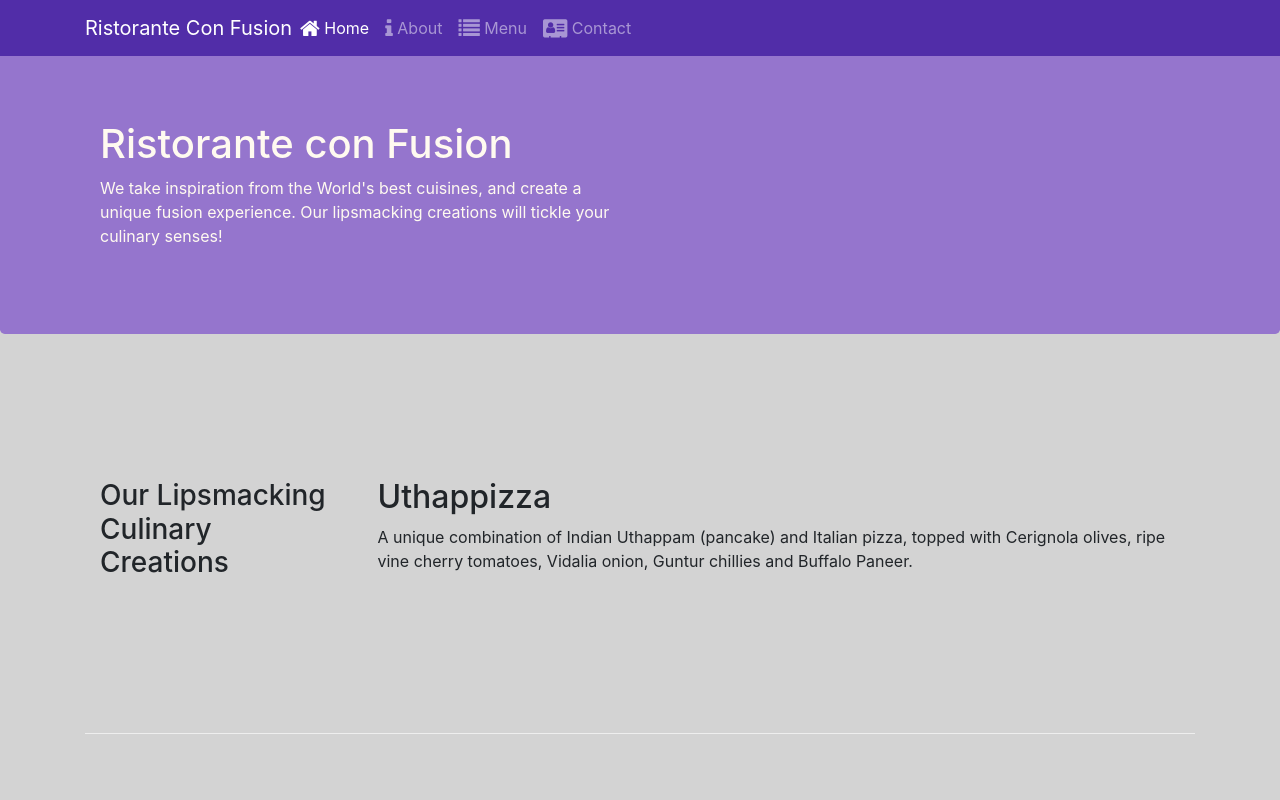
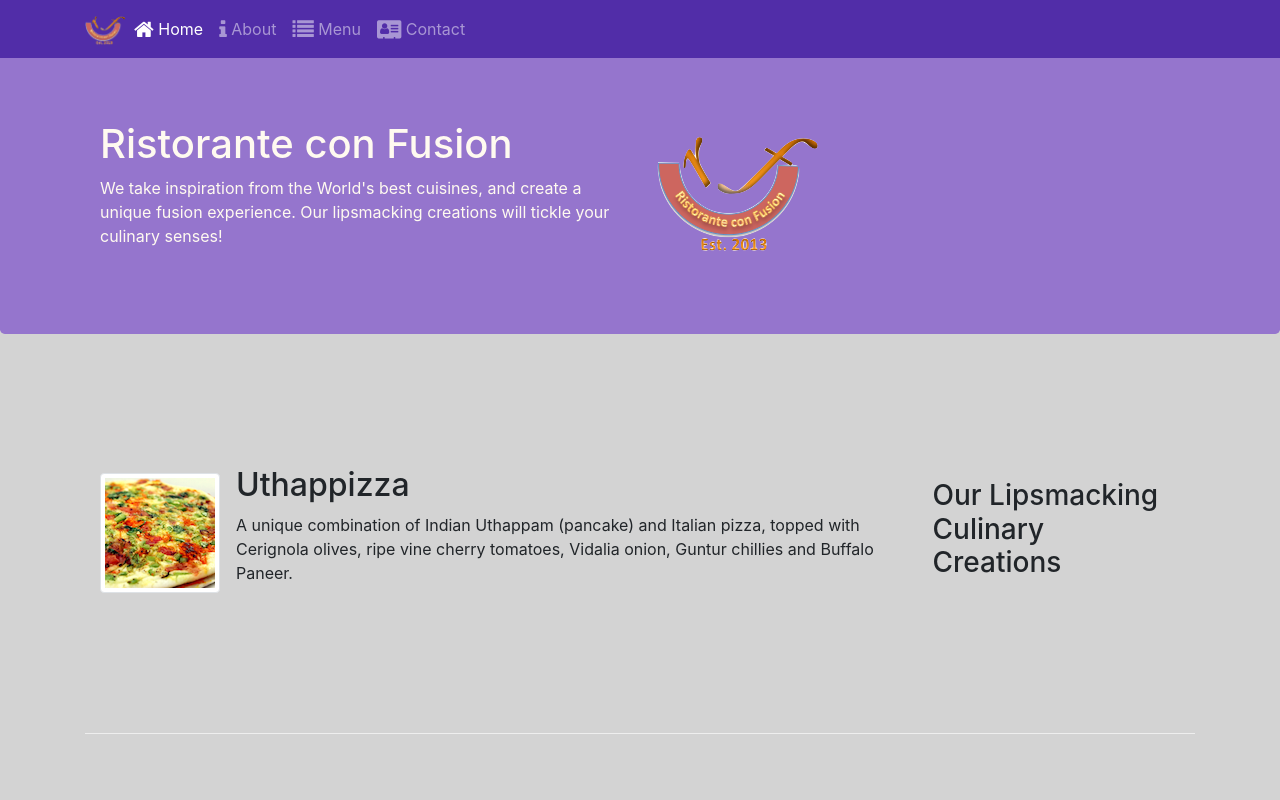
Before and after one commit to cwilliamson29/conFusion, a website: page index.html in a window 1280 px wide. Shown: the top 800 px of the page. Drawn offline with nearby package versions, Linux system fonts and the light colour scheme.

Commit message:
adding images

```diff
--- a/index.html
+++ b/index.html
@@ -6,17 +6,12 @@
     <meta name="viewport" content="width=device-width, initial-scale=1.0" />
     <meta http-equiv="X-UA-Compatible" content="ie=edge" />
 
-    <link
-      rel="stylesheet"
-      href="https://stackpath.bootstrapcdn.com/bootstrap/4.4.1/css/bootstrap.min.css"
-      integrity="sha384-Vkoo8x4CGsO3+Hhxv8T/Q5PaXtkKtu6ug5TOeNV6gBiFeWPGFN9MuhOf23Q9Ifjh"
-      crossorigin="anonymous"
-    />
+    <link rel="stylesheet" href="https://stackpath.bootstrapcdn.com/bootstrap/4.4.1/css/bootstrap.min.css" integrity="sha384-Vkoo8x4CGsO3+Hhxv8T/Q5PaXtkKtu6ug5TOeNV6gBiFeWPGFN9MuhOf23Q9Ifjh" crossorigin="anonymous" />
 
-    <link rel="stylesheet" href="node_modules/font-awesome/css/font-awesome.min.css"/>
-    <link rel="stylesheet" href="node_modules/bootstrap-social/bootstrap-social.css"/>
+    <link rel="stylesheet" href="node_modules/font-awesome/css/font-awesome.min.css" />
+    <link rel="stylesheet" href="node_modules/bootstrap-social/bootstrap-social.css" />
 
-    <link rel="stylesheet" href="./css/styles.css"/>
+    <link rel="stylesheet" href="./css/styles.css" />
 </head>
 
 
@@ -27,7 +22,7 @@
             <button class="navbar-toggler" type="button" data-toggle="collapse" data-target="#Navbar">
           <span class="navbar-toggler-icon"></span>
         </button>
-        <a class="navbar-brand mr-auto" href="#">Ristorante Con Fusion</a>
+            <a class="navbar-brand mr-auto" href="#"><img src="./img/logo.png" height="30" width="41"> </a>
             <div class="collapse navbar-collapse" id="Navbar">
                 <ul class="navbar-nav mr-auto">
                     <li class="nav-item active"><a class="nav-link" href="#"><span class="fa fa-home fa-lg"></span> Home</a></li>
@@ -46,28 +41,33 @@
                 <div class="col-12 col-sm-6">
                     <h1>Ristorante con Fusion</h1>
                     <p>
-              We take inspiration from the World's best cuisines, and create a
-              unique fusion experience. Our lipsmacking creations will tickle
-              your culinary senses!
+                        We take inspiration from the World's best cuisines, and create a unique fusion experience. Our lipsmacking creations will tickle your culinary senses!
                     </p>
                 </div>
-          <div class="col-12 col-sm"></div>
+                <div class="col-12 col-sm align-self-center">
+                    <img src="./img/logo.png" class="img-fluid">
+                </div>
             </div>
         </div>
     </header>
 
     <div class="container">
         <div class="row row-content align-items-center">
-        <div class="col-12 col-sm-4 col-md-3">
+            <div class="col-12 col-sm-4 order-sm-last col-md-3">
                 <h3>Our Lipsmacking Culinary Creations</h3>
             </div>
-        <div class="col col-sm col-md">
-          <h2>Uthappizza</h2>
-          <p>
-            A unique combination of Indian Uthappam (pancake) and Italian pizza,
-            topped with Cerignola olives, ripe vine cherry tomatoes, Vidalia
-            onion, Guntur chillies and Buffalo Paneer.
+            <div class="col col-sm order-sm-first col-md">
+                <div class="media">
+                    <img class="d-flex mr-3 img-thumbnail align-self-center" src="img/uthappizza.png" alt="uthappizza">
+                    <div class="media-body">
+                        <h2 class="mt-0">Uthappizza</h2>
+                        <p class="d-none d-sm-block">
+                            A unique combination of Indian Uthappam (pancake) and Italian pizza, topped with Cerignola olives, ripe vine cherry tomatoes, Vidalia onion, Guntur chillies and Buffalo Paneer.
                         </p>
+                    </div>
+
+                </div>
+
             </div>
         </div>
 
@@ -78,27 +78,27 @@
             <div class="col col-sm col-md">
                 <h2>Weekend Grand Buffet</h2>
                 <p>
-            Featuring mouthwatering combinations with a choice of five different
-            salads, six enticing appetizers, six main entrees and five choicest
-            desserts. Free flowing bubbly and soft drinks. All for just $19.99
-            per person
+                    Featuring mouthwatering combinations with a choice of five different salads, six enticing appetizers, six main entrees and five choicest desserts. Free flowing bubbly and soft drinks. All for just $19.99 per person
                 </p>
             </div>
         </div>
 
         <div class="row row-content align-items-center">
-        <div class="col-12 col-sm-4 col-md-3">
+            <div class="col-12 col-sm-4 order-sm-last col-md-3">
                 <h3>Meet our Culinary Specialists</h3>
             </div>
-        <div class="col col-sm col-md">
+            <div class="col col-sm order-sm-first col-md">
+                <div class="media">
+                    <img class="d-flex mr-3 img-thumbnail align-self-center" src="img/alberto.png" alt="Alberto">
+                    <div class="media-body">
                         <h2>Alberto Somayya</h2>
                         <h4>Executive Chef</h4>
                         <p>
-            Award winning three-star Michelin chef with wide International
-            experience having worked closely with whos-who in the culinary
-            world, he specializes in creating mouthwatering Indo-Italian fusion
-            experiences.
+                            Award winning three-star Michelin chef with wide International experience having worked closely with whos-who in the culinary world, he specializes in creating mouthwatering Indo-Italian fusion experiences.
                         </p>
+                    </div>
+                </div>
+
             </div>
         </div>
     </div>
@@ -145,20 +145,9 @@
         </div>
     </footer>
 
-    <script
-      src="https://code.jquery.com/jquery-3.4.1.slim.min.js"
-      integrity="sha384-J6qa4849blE2+poT4WnyKhv5vZF5SrPo0iEjwBvKU7imGFAV0wwj1yYfoRSJoZ+n"
-      crossorigin="anonymous"
-    ></script>
-    <script
-      src="https://cdn.jsdelivr.net/npm/popper.js@1.16.0/dist/umd/popper.min.js"
-      integrity="sha384-Q6E9RHvbIyZFJoft+2mJbHaEWldlvI9IOYy5n3zV9zzTtmI3UksdQRVvoxMfooAo"
-      crossorigin="anonymous"
-    ></script>
-    <script
-      src="https://stackpath.bootstrapcdn.com/bootstrap/4.4.1/js/bootstrap.min.js"
-      integrity="sha384-wfSDF2E50Y2D1uUdj0O3uMBJnjuUD4Ih7YwaYd1iqfktj0Uod8GCExl3Og8ifwB6"
-      crossorigin="anonymous"
-    ></script>
+    <script src="https://code.jquery.com/jquery-3.4.1.slim.min.js" integrity="sha384-J6qa4849blE2+poT4WnyKhv5vZF5SrPo0iEjwBvKU7imGFAV0wwj1yYfoRSJoZ+n" crossorigin="anonymous"></script>
+    <script src="https://cdn.jsdelivr.net/npm/popper.js@1.16.0/dist/umd/popper.min.js" integrity="sha384-Q6E9RHvbIyZFJoft+2mJbHaEWldlvI9IOYy5n3zV9zzTtmI3UksdQRVvoxMfooAo" crossorigin="anonymous"></script>
+    <script src="https://stackpath.bootstrapcdn.com/bootstrap/4.4.1/js/bootstrap.min.js" integrity="sha384-wfSDF2E50Y2D1uUdj0O3uMBJnjuUD4Ih7YwaYd1iqfktj0Uod8GCExl3Og8ifwB6" crossorigin="anonymous"></script>
 </body>
+
 </html>
```
Also changed, not shown: aboutus.html (+3 -1 lines), contactus.html (+1 -1 lines), img/alberto.png (added), img/buffet.png (added), img/logo.png (added), img/uthappizza.png (added). Lines whose indentation alone changed are shown as unchanged.
